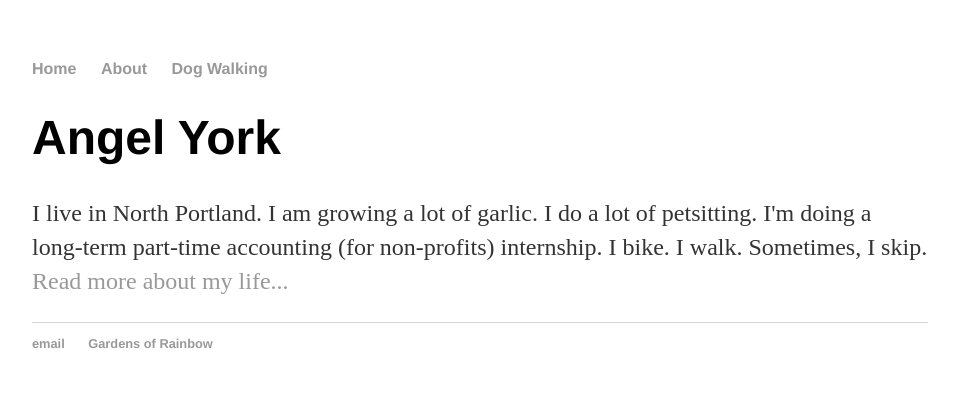
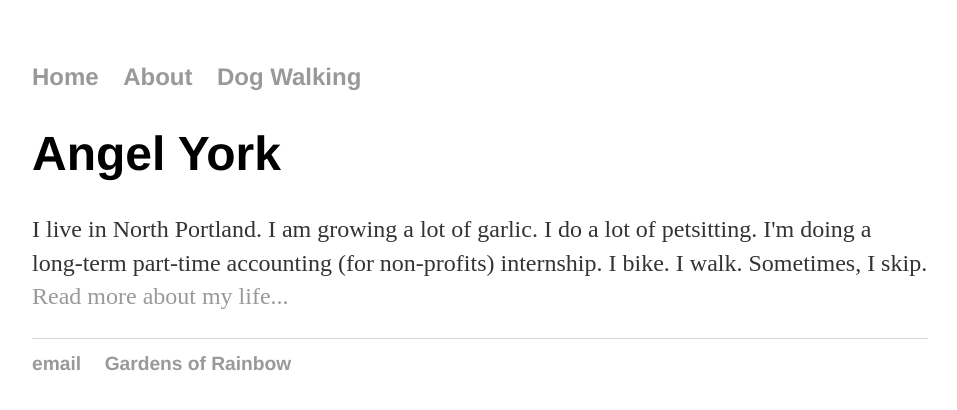
Before and after one commit to aniola/aniola.github.io, a Jekyll site: the page built from index.html, in a window 1280 px wide. Shown: the top 410 px of the page, without its empty margins (160-1117 px from the left). Built offline with Jekyll 4.4.1, drawn with Linux system fonts in a browser that asks for light colours.

Commit message:
Update main.css

```diff
--- a/css/main.css
+++ b/css/main.css
@@ -23,7 +23,7 @@
     font-size: 3em;
     font-family:'Helvetica', 'Arial', 'Sans-Serif';
 }
-p {
+li, p {
     font-size: 1.5em;
     line-height: 1.4em;
     color: #333;
@@ -36,7 +36,7 @@
 ul.posts {
     margin: 20px auto 40px;
     font-size: 1.5em;
-      line-height: 1.5;
+
 }
 
 ul.posts li {
```
